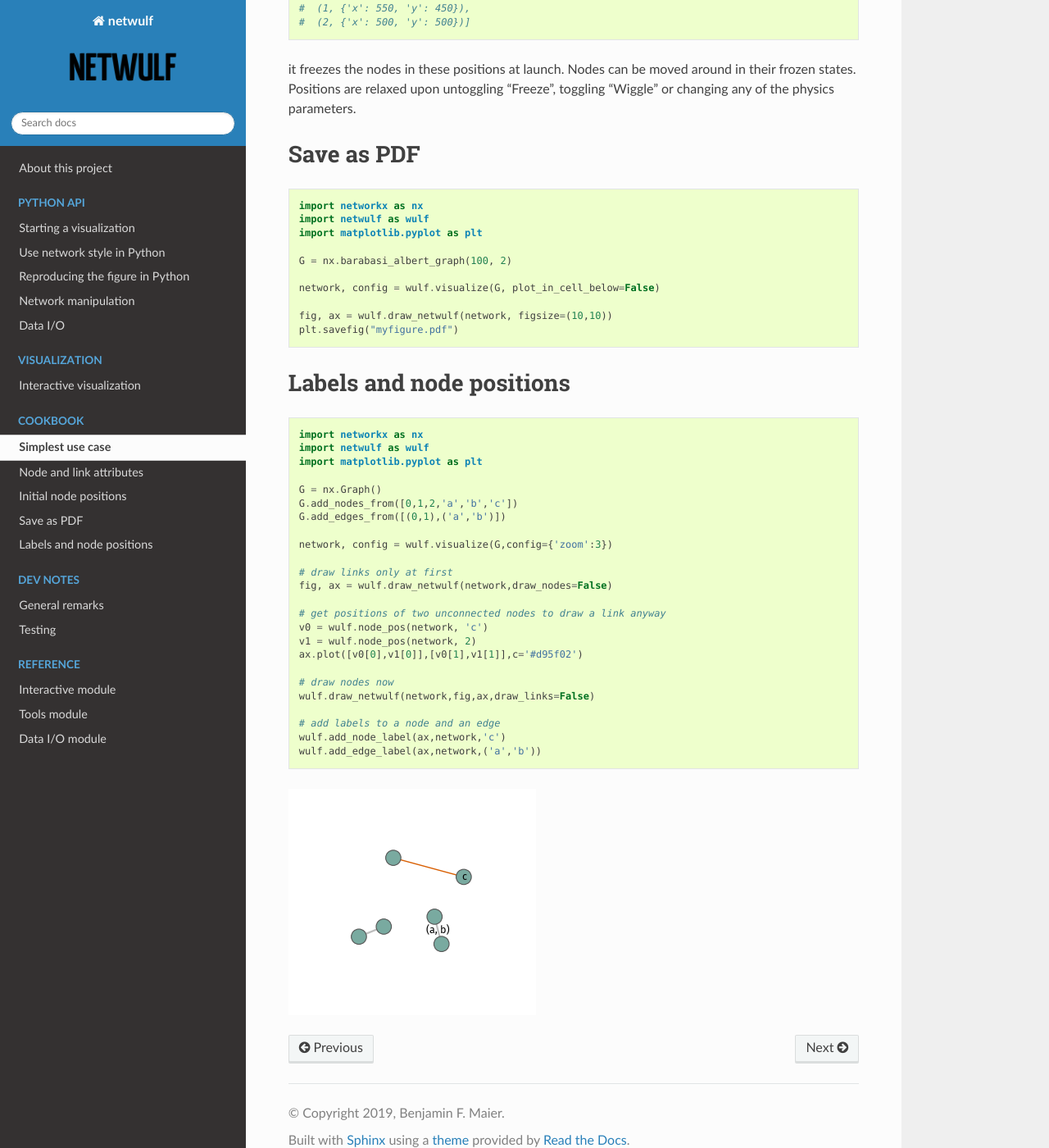
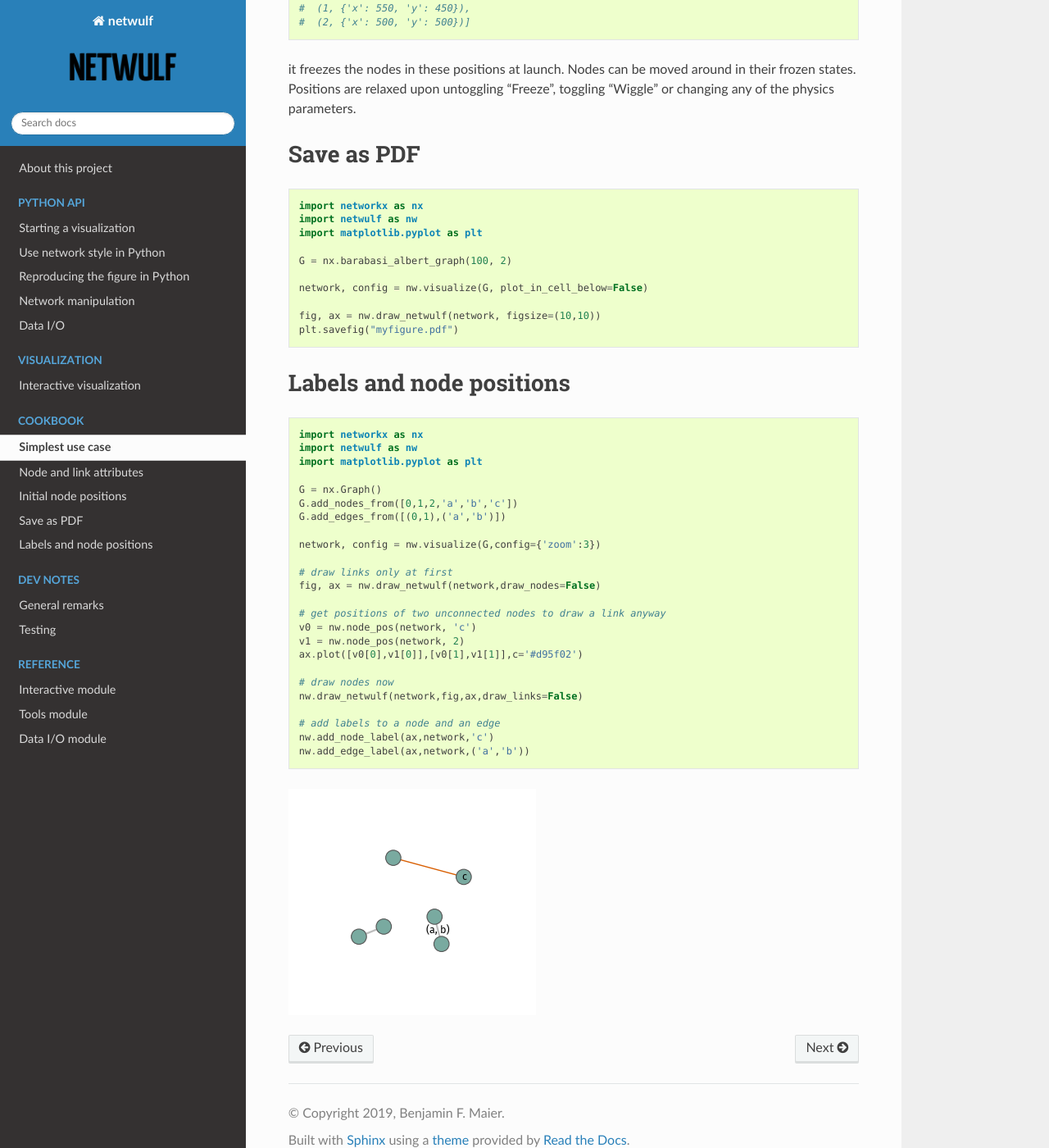
Before and after one commit to benmaier/netwulf, a Sphinx documentation site: the page built from docs/cookbook/cookbook.rst, in a window 1280 px wide and 1400 px high, scrolled down 1986 px. Shown: the whole window at 82% size. Built offline with Sphinx 7.4.7 and the Read the Docs theme 2.0.0, drawn with Linux system fonts in a browser that asks for light colours.

Commit message:
rename netwulf alias from 'wulf' to' nw'

```diff
--- a/docs/cookbook/cookbook.rst
+++ b/docs/cookbook/cookbook.rst
@@ -6,7 +6,7 @@ Given a *networkx.Graph* object, you can launch netwulf like so:
 .. code:: python
 
 	import networkx as nx
-	import netwulf as wulf
+	import netwulf as nw
 
 	G = nx.barabasi_albert_graph(100, 2)
 
@@ -39,7 +39,7 @@ Example:
 
     import numpy as np
     import networkx as nx
-    import netwulf as wulf
+    import netwulf as nw
 
     # Create a network
     G = nx.random_partition_graph([10, 10, 10], .25, .01)
@@ -61,7 +61,7 @@ Example:
     for n1, n2, data in G.edges(data=True):
         data['weight'] = np.random.random()
 
-    wulf.visualize(G)
+    nw.visualize(G)
 
 
 .. figure:: img/random_partition_graph.png
@@ -94,14 +94,14 @@ Save as PDF
 .. code:: python
 
     import networkx as nx
-    import netwulf as wulf
+    import netwulf as nw
     import matplotlib.pyplot as plt
 
     G = nx.barabasi_albert_graph(100, 2)
 
-    network, config = wulf.visualize(G, plot_in_cell_below=False)
+    network, config = nw.visualize(G, plot_in_cell_below=False)
 
-    fig, ax = wulf.draw_netwulf(network, figsize=(10,10))
+    fig, ax = nw.draw_netwulf(network, figsize=(10,10))
     plt.savefig("myfigure.pdf")
 
 
@@ -111,28 +111,28 @@ Labels and node positions
 .. code:: python
 
     import networkx as nx
-    import netwulf as wulf
+    import netwulf as nw
     import matplotlib.pyplot as plt
 
     G = nx.Graph()
     G.add_nodes_from([0,1,2,'a','b','c'])
     G.add_edges_from([(0,1),('a','b')])
 
-    network, config = wulf.visualize(G,config={'zoom':3})
+    network, config = nw.visualize(G,config={'zoom':3})
 
     # draw links only at first
-    fig, ax = wulf.draw_netwulf(network,draw_nodes=False)
+    fig, ax = nw.draw_netwulf(network,draw_nodes=False)
 
     # get positions of two unconnected nodes to draw a link anyway
-    v0 = wulf.node_pos(network, 'c')
-    v1 = wulf.node_pos(network, 2)
+    v0 = nw.node_pos(network, 'c')
+    v1 = nw.node_pos(network, 2)
     ax.plot([v0[0],v1[0]],[v0[1],v1[1]],c='#d95f02')
 
     # draw nodes now
-    wulf.draw_netwulf(network,fig,ax,draw_links=False)
+    nw.draw_netwulf(network,fig,ax,draw_links=False)
 
     # add labels to a node and an edge
-    wulf.add_node_label(ax,network,'c')
-    wulf.add_edge_label(ax,network,('a','b'))
+    nw.add_node_label(ax,network,'c')
+    nw.add_edge_label(ax,network,('a','b'))
 
 .. figure:: img/labeled_graph.png
--- a/docs/python_api/drawing.rst
+++ b/docs/python_api/drawing.rst
@@ -8,14 +8,14 @@ the function :mod:`netwulf.tools.draw_netwulf`.
 .. code:: python
 
     import networkx as nx
-    import netwulf as wulf
+    import netwulf as nw
 
     G = nx.barabasi_albert_graph(100,1)
 
-    stylized_network, config = wulf.visualize(G)
+    stylized_network, config = nw.visualize(G)
 
     import matplotlib.pyplot as plt
-    fig, ax = wulf.draw_netwulf(stylized_network)
+    fig, ax = nw.draw_netwulf(stylized_network)
     plt.show()
 
 
--- a/docs/python_api/post_back.rst
+++ b/docs/python_api/post_back.rst
@@ -12,11 +12,11 @@ Start a visualization like this
 .. code:: python
 
     import networkx as nx
-    import netwulf as wulf
+    import netwulf as nw
 
     G = nx.barabasi_albert_graph(100,2)
 
-    stylized_network, config = wulf.visualize(G)
+    stylized_network, config = nw.visualize(G)
 
 
 A visualization window is opened and the network can be stylized.
@@ -128,4 +128,4 @@ again with, passing the produced configuration.
 
 .. code:: python
 
-    wulf.visualize(G, config=config)
+    nw.visualize(G, config=config)
```
Also changed, not shown: docs/python_api/data_io.rst (+7 -7 lines), docs/python_api/network_manipulation.rst (+6 -6 lines).
